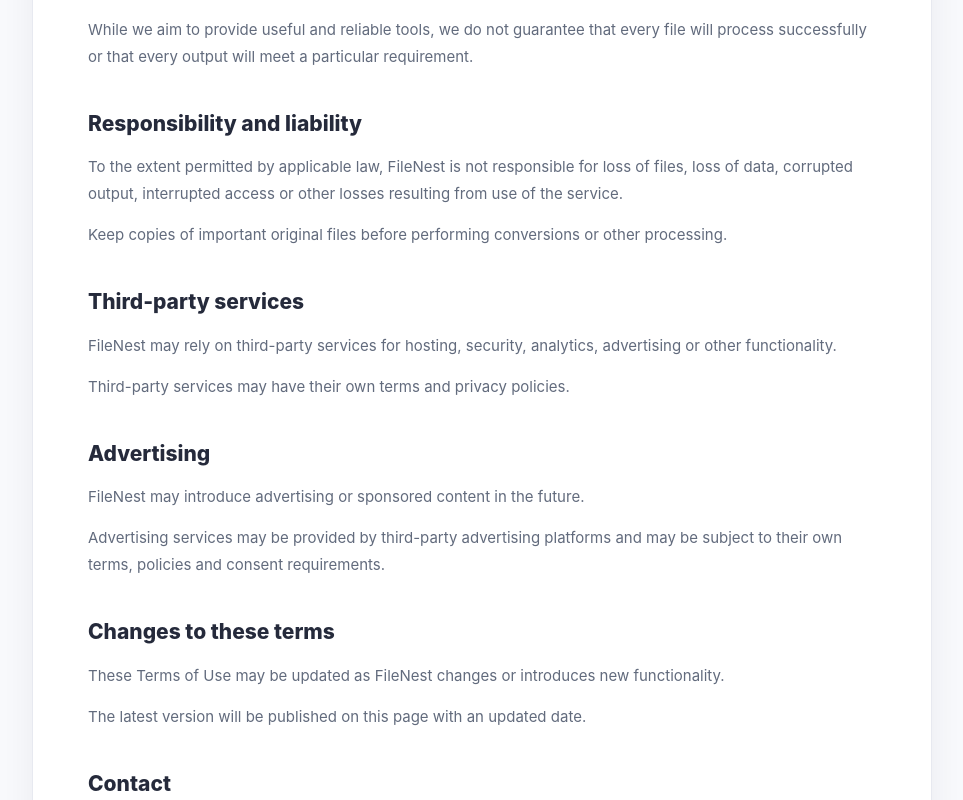
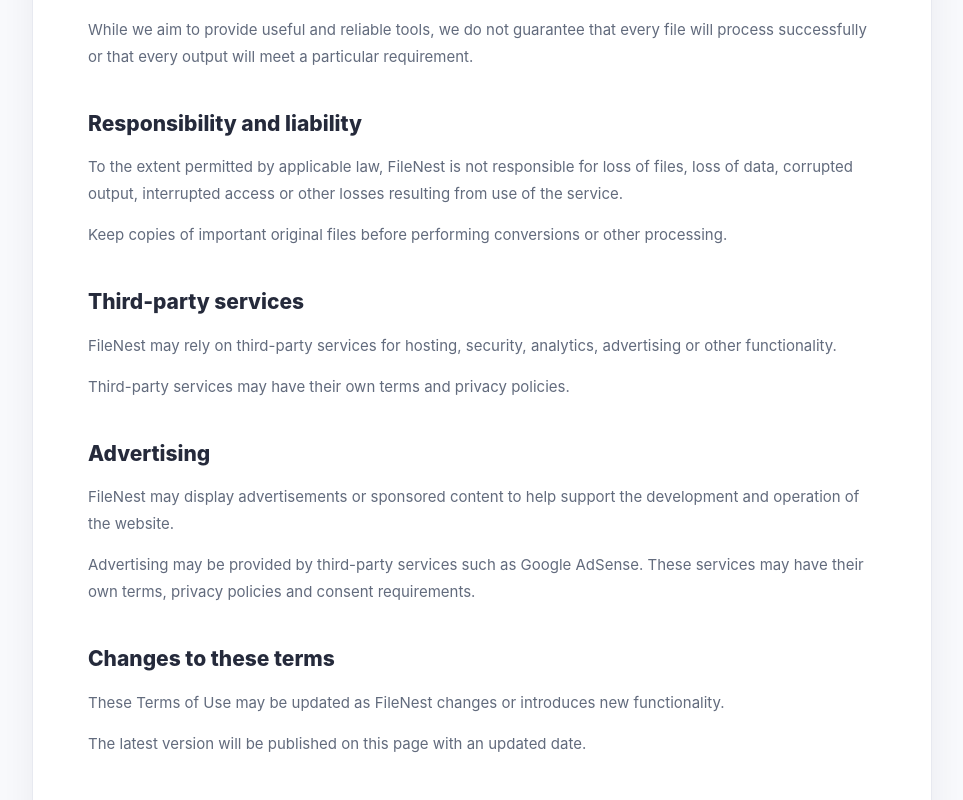
Before and after one commit to Deepakjosi99/FileNest, a React (Vite) app in the folder frontend/: page /terms in a window 1280 px wide. Shown: the part 2000-2800 px from the top of the page, without its empty margins (158-1121 px from the left). Built offline with nearby package versions, Linux system fonts and the light colour scheme.

Commit message:
terms policy updated

```diff
--- a/frontend/src/pages/TermsPage.jsx
+++ b/frontend/src/pages/TermsPage.jsx
@@ -25,7 +25,7 @@
                     </h1>
 
                     <p>
-                        Last updated: September 28, 2026
+                        Last updated: October 6, 2026
                     </p>
 
                 </div>
@@ -346,15 +346,18 @@
                     </h2>
 
                     <p>
-                        FileNest may introduce advertising or
-                        sponsored content in the future.
+                        FileNest may display advertisements
+                        or sponsored content to help support
+                        the development and operation of the
+                        website.
                     </p>
 
                     <p>
-                        Advertising services may be provided by
-                        third-party advertising platforms and
-                        may be subject to their own terms,
-                        policies and consent requirements.
+                        Advertising may be provided by
+                        third-party services such as Google
+                        AdSense. These services may have their
+                        own terms, privacy policies and consent
+                        requirements.
                     </p>
 
                 </section>
```
